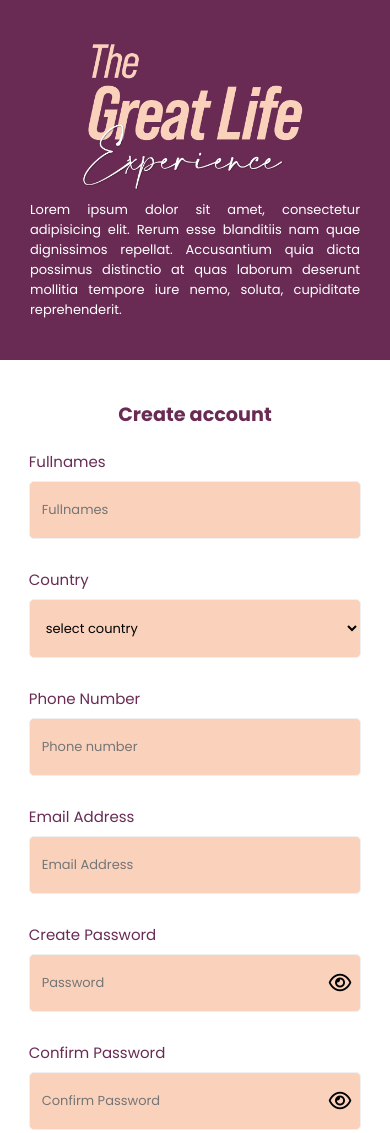
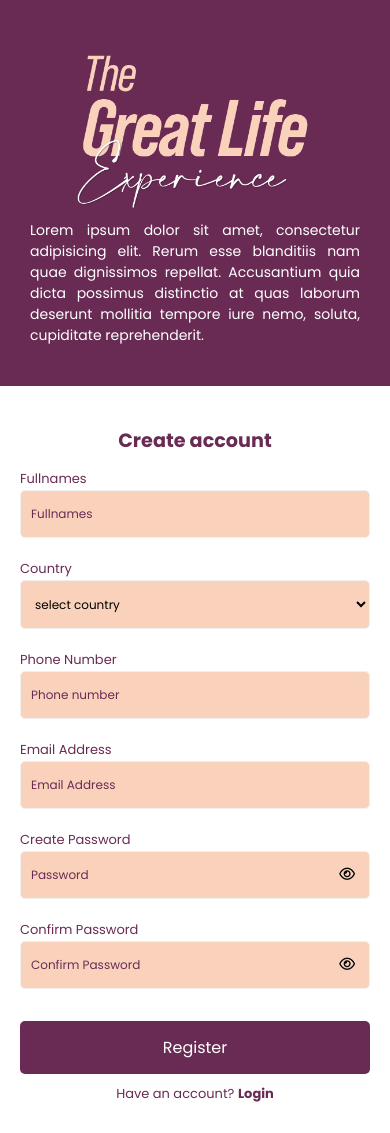
Before and after one commit to unigwesunday7/the-great-life-experience, a plain HTML site: page pages/sign_up.html in a window 390 px wide. Shown: the top 1133 px of the page. Drawn offline with Linux system fonts and the light colour scheme.

Commit message:
Responsive sign up page

```diff
--- a/css/sign_in.css
+++ b/css/sign_in.css
@@ -45,11 +45,7 @@ a {
     background: url(../assets/images/logo.png) no-repeat center;
     background-size: contain;
 }
-/* .logo img {
-    width: 100%;
-    height: 100%;
-    object-fit: cover;
-} */
+
 .description {
     padding: 0 20px;
     color: #fff;
@@ -111,12 +107,12 @@ form .input:focus{
 
 .fa {
     font-size: 14px;
-    padding-top: 8px;
+    padding-top: 5px;
 }
 .eye {
     position: absolute;
     color: #000;
-    right: 10px;
+    right: 15px;
     transform: translate(0, -50%);
     top: 57%;
 }
@@ -280,7 +276,7 @@ p span {
 
 @media screen and (max-width: 380px) {
 
-    div. .col .col2 {
+    div .col .col2 {
         padding: 40px 0;
     }
     .col2 form label, a, p {
--- a/css/sign_up.css
+++ b/css/sign_up.css
@@ -9,13 +9,13 @@
 
 body {
     width: 100%;
+    max-width: 2100px;
     height: 100vh;
+    margin: auto;
     display: flex;
     justify-content: center;
     align-items: center;
-    min-width: 1000px;
     background-color: #000;
-
 }
 
 a {
@@ -25,87 +25,82 @@ a {
 }
 
 .container {
-    width: 85%;
+    width: 90%;
     height: 100%;
     display: grid;
     grid-template-columns: 1fr 1fr;
 }
-
 .col {
     padding: 90px;
 }
-
 .col1 {
     background-color: #fff;
     display: flex;
     flex-direction: column;
     justify-content: center;
     align-items: center;
-    gap: 20px;
+    gap: 10px;
 }
 h2 {
     font-size: 1rem;
     color: #692B54;
 }
-
 form {
     width: 100%;
 }
-
 form label {
     font-size: small;
     color: #692B54;
 }
-
 form .input_box {
     border: 1px solid #f0f0f0;
     width: 100%;
     padding: 14px 10px;
     border-radius: 5px;
-    margin-top: 7px;
     background-color: #FAD2BC;
     color: #000;
     font-size: 12px;
+}
+form .input_box::placeholder {
+    color: #692B54;
 }
 form .input_box:focus{
     outline: none;
     border-bottom: 1px solid #692B54;
 }
-
+form .input_box option {
+    color: #692B54;
+    font-size: 14px;
+}
 .input-control.success input {
     border-color: #09c372;
 }
-
 .input-control.error input {
     border-color: #ff3860;
 }
-
 .input-control .error {
     color: #ff3860;
-    font-size: 9px;
-    height: 13px;
-    margin-bottom: 15px;
+    font-size: 7px;
+    height: 10px;
+    margin-bottom: 7px;
 }
-
 .pass, .pass2 {
     position: relative;
 }
-
 .eye {
     position: absolute;
     color: #000;
-    right: 10px;
+    right: 15px;
     transform: translate(0, -50%);
     top: 57%;
 }
 .fa {
-    font-size: 20px;
-    padding-top: 8px;
+    font-size: 14px;
+    padding-top: 5px;
 }
-
 form  input[type="submit"]{
     width: 100%;
-    padding: 14px;
+    padding: 14px 0;
     border-radius: 5px;
     margin-top: 15px;
     border: none;
@@ -116,27 +111,20 @@ form  input[type="submit"]{
 form  input[type="submit"]:hover {
     background-color: #783e65;
 }
-
 p {
     font-size: small;
     color: #692B54;
     font-weight: normal;
 }
-
 p span {
     font-weight: 700;
 }
-
-/* Styling the right column */
-
 .col2 {
     background-color: #692B54;
     display: flex;
     flex-direction: column;
     align-items: center;
-    justify-content: top;
 }
-
 .logo {
     width: 80%;
     height: 150px;
@@ -144,11 +132,6 @@ p span {
     background: url(../assets/images/logo.png) no-repeat center;
     background-size: contain;
 }
-/* .logo img {
-    width: 100%;
-    height: 100%;
-    object-fit: cover;
-} */
 .description {
     padding: 0 20px;
     color: #fff;
@@ -157,67 +140,177 @@ p span {
 }
 
 
+/********* Media querry for different screen sizes *********/
+
+@media screen and (max-width: 1440px) {
+
+    body {
+        margin: 0;
+    }
+    .container {
+        width: 100%;
+    }
+    .logo {
+        height: 200px;
+        margin-top: 40%;
+    }
+    .col {
+        padding: 14%;
+    }
+}
+
+@media screen and (max-width: 1000px) {
+    .col {
+        padding: 7%;
+    }
+    .col1 .description{
+        padding: 10px 100px;
+        font-size: 1rem;
+        text-align: center;
+    }
+}
+
+@media screen and (max-width: 800px) {
+
+    .container {
+        grid-template-columns: 1fr;
+        grid-template-rows: 1fr 1fr;
+    }
+    .col:nth-of-type(2) {
+        grid-column: 1;
+        grid-row: 1;
+    }
+    .logo {
+        margin-top: 0;
+    }
+    .col1 form {
+        width: 80%;
+    }
+}
 
 /*  ======== Media query for Tablet ======== */
 @media screen and (max-width: 768px) {
 
-    body {
-        /* padding: 0px 10px; */
-        min-width: 400px;
-        background-color: #fff;
-    }
-
-    .container {
-        grid-template-columns: 1fr;
+    .col1 form {
         width: 100%;
     }
-
     h2 {
         font-size: 1.2rem;
-    }
-
-    form {
-        width: 85%;
     }
     form label, a, p {
         font-size: 16px;
     }
-    form .input_box{
-        padding: 18px 12px;
-        font-size: 13px;
-    }
-
-    .col2 {
-        padding: 80px 120px;
-        grid-row: 2;
-        grid-row: 1;
-    }
-
-    .description {
-        font-size: 13px;
+    .col2 .description {
+        font-size: 14px;
+        padding: 10px 60px;
     }
 }
 
+@media screen and (max-width: 700px) {
 
+    .col2 .description {
+        padding: 10px 40px;
+    }
+    .logo {
+        height: 180px;
+    }
+}
 
 /*  ======== Media query for Mobile ======== */
 @media screen and (max-width: 425px) {
-
-    body {
-        min-width: 350px;
+    .col {
+        padding: 20px;
     }
-
     .col1 {
         padding: 40px 20px;
     }
     form {
-        width: 95%;
+        width: 100%;
     }
     form label, a, p {
-        font-size: 15px;
+        font-size: 13px;
     }
-
     .col2 {
         padding: 40px 10px;
     }
+    .logo {
+        margin: 0;
+    }
+    .col2 .description {
+        padding: 0 20px;
+        text-align: justify;
+    }
 }
+
+@media screen and (max-width: 380px) {
+
+    .col {
+        padding: 20px 10px;
+    }
+    h2 {
+        font-size: 1rem;
+    }
+    form label, a, p {
+        font-size: 12px;
+    }
+    form .input_box {
+        padding: 10px;
+    }
+    form input[type="submit"] {
+        padding: 10px;
+        font-size: 10px;
+    }
+    .logo {
+        height: 150px;
+    }
+    .col2 .description {
+        padding: 0 15px;
+        text-align: center;
+        font-size: 12px;
+    }
+}
+
+@media screen and (max-width: 300px) {
+
+    .col1 form label, a, p {
+        font-size: 7px;
+    }
+    h2 {
+        font-size: .9rem;
+    }
+    form .input_box {
+        padding: 8px 10px;
+    }
+    .logo {
+        height: 100px;
+        margin-top: 30px;
+    }
+    .col2 .description {
+        padding: 0;
+        text-align: justify;
+        font-size: 10px;
+    }
+
+}
+
+@media screen and (max-width: 200px) {
+
+        h2 {
+            font-size: .8rem;
+        }
+        form .input_box {
+            padding: 5px 8px;
+        }
+        form input[type="submit"] {
+            padding: 7px;
+            font-size: 10px;
+        }
+        .logo {
+            height: 80px;
+            margin-top: 5px;
+        }
+        .col2 .description {
+            text-align: justify;
+            font-size: 8px;
+        }
+    }
--- a/pages/sign_up.html
+++ b/pages/sign_up.html
@@ -78,7 +78,7 @@
               </div>
             <input type="submit" value="Register" />
         </form>
-        <p>Have an account? <span><a href="../index.html">Login</a></span></p>
+        <p>Have an account? <span><a href="sign_in.html">Login</a></span></p>
       </div>
 
 
```
